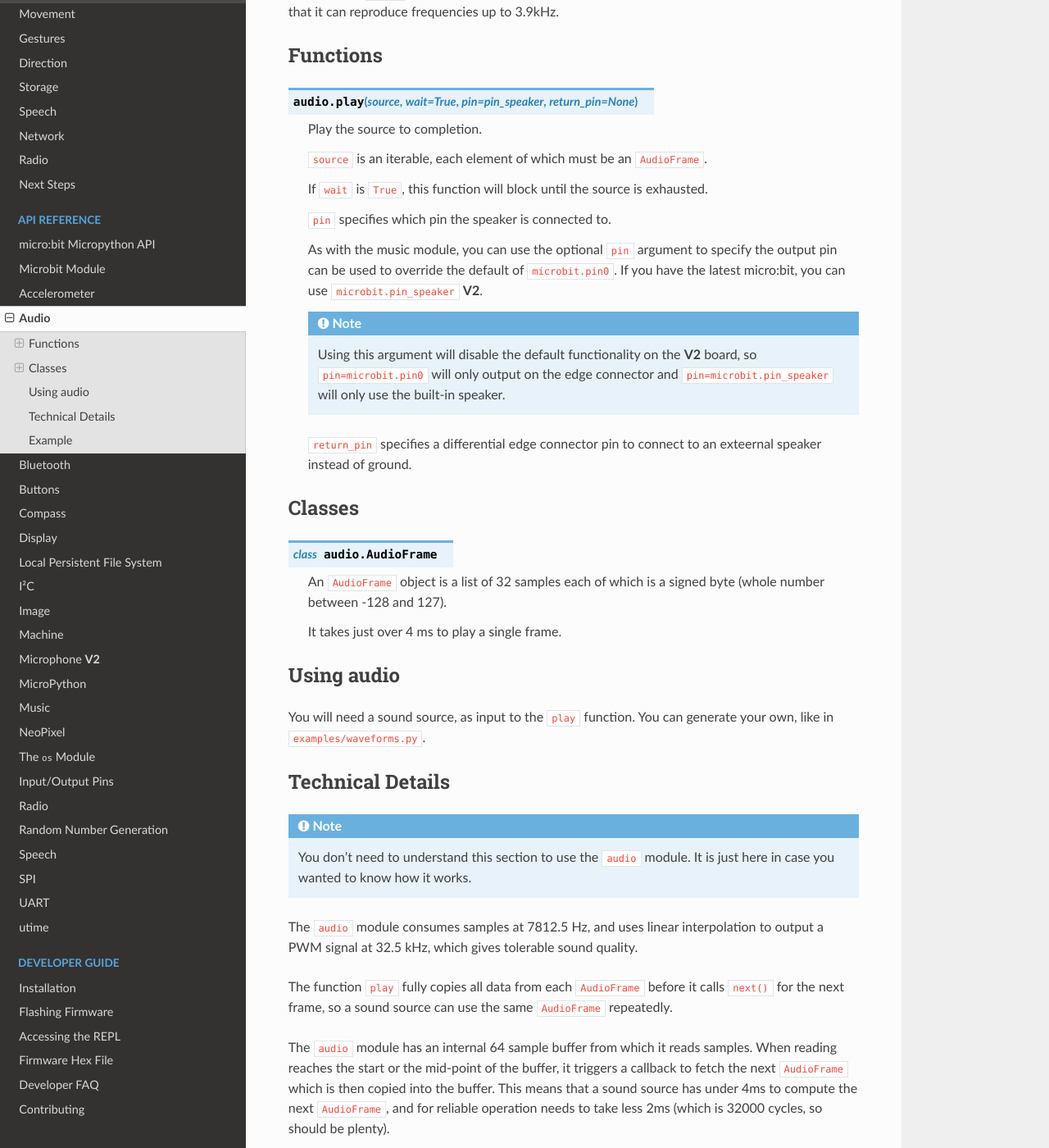
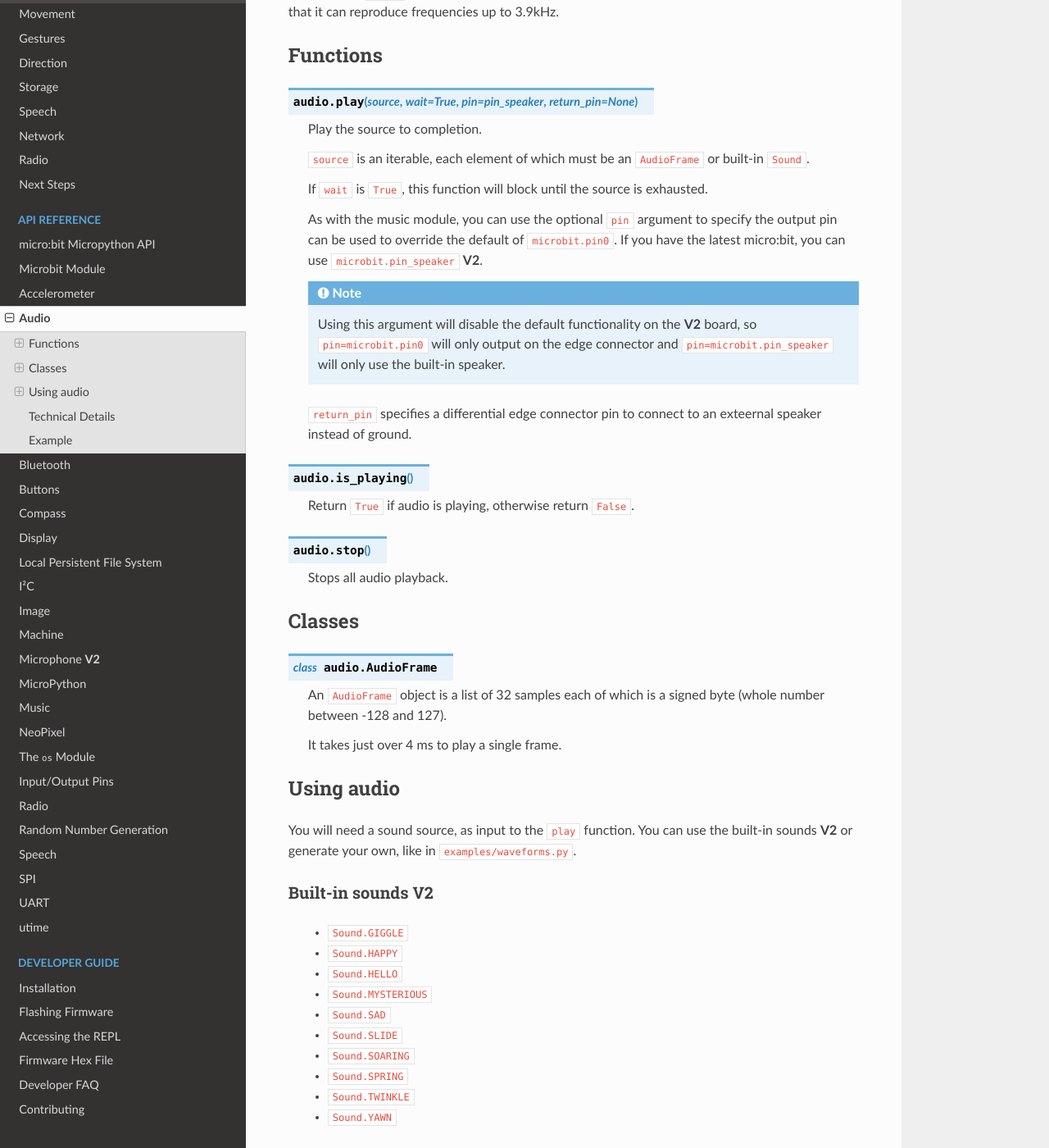
Before and after one commit to bbcmicrobit/micropython, a Sphinx documentation site: the page built from docs/audio.rst, in a window 1280 px wide and 1400 px high, scrolled down 326 px. Shown: the whole window at 82% size. Built offline with Sphinx 7.4.7 and the Read the Docs theme 2.0.0, drawn with Linux system fonts in a browser that asks for light colours.

Commit message:
update i2c

```diff
--- a/docs/audio.rst
+++ b/docs/audio.rst
@@ -21,11 +21,10 @@ Functions
 
     Play the source to completion.
 
-    ``source`` is an iterable, each element of which must be an ``AudioFrame``.
+    ``source`` is an iterable, each element of which must be an ``AudioFrame``
+    or built-in ``Sound``.
 
     If ``wait`` is ``True``, this function will block until the source is exhausted.
-
-    ``pin`` specifies which pin the speaker is connected to.
 
     As with the music module, you can use the optional ``pin`` argument to specify the
     output pin can be used to override the default of ``microbit.pin0``.
@@ -41,6 +40,15 @@ Functions
     ``return_pin`` specifies a differential edge connector pin to connect
     to an exteernal speaker instead of ground.
 
+.. py:function:: is_playing()
+
+    Return ``True`` if audio is playing, otherwise
+    return ``False``.
+
+.. py:function:: stop()
+
+    Stops all audio playback.
+
 Classes
 =======
 
@@ -55,9 +63,23 @@ Classes
 Using audio
 ===========
 
-You will need a sound source, as input to the ``play`` function. You can generate your own, like in
-``examples/waveforms.py``.
+You will need a sound source, as input to the ``play`` function. You can use
+the built-in sounds **V2** or generate your own, like in ``examples/waveforms.py``.
 
+Built-in sounds **V2**
+---------------
+
+
+    * ``Sound.GIGGLE``
+    * ``Sound.HAPPY``
+    * ``Sound.HELLO``
+    * ``Sound.MYSTERIOUS``
+    * ``Sound.SAD``
+    * ``Sound.SLIDE``
+    * ``Sound.SOARING``
+    * ``Sound.SPRING``
+    * ``Sound.TWINKLE``
+    * ``Sound.YAWN``
 
 Technical Details
 =================
--- a/docs/music.rst
+++ b/docs/music.rst
@@ -95,7 +95,7 @@ Functions
 
     An optional argument to specify the output pin can be used to override the
     default of ``microbit.pin0``. If you have the latest micro:bit, you can
-    use ``microbit.pin_speaker``**V2**.
+    use ``microbit.pin_speaker`` **V2**.
 
     .. note::
         Using this argument will disable the default functionality on the
--- a/docs/pin.rst
+++ b/docs/pin.rst
@@ -24,7 +24,7 @@ depending upon the digital reading on pin 0::
 Pin Functions
 =============
 
-`Edge connector and pinout <https://tech.microbit.org/hardware/edgeconnector/#edge-connector-pins)>`_
+`Edge connector and pinout <https://tech.microbit.org/hardware/edgeconnector/#edge-connector-pins>`_
 
 Those pins are available as attributes on the ``microbit``
 module:``microbit.pin0`` - ``microbit.pin20``.
@@ -80,6 +80,7 @@ in MicroPython, but that are not available via the edge connector:
 
 - ``pin_logo`` - A touch sensitive logo pin on the front of the micro:bit. which by
 default is set to capacative touch mode.
+
 - ``pin_speaker`` - A pin to control the sound output of the micro:bit speaker.
 
 
@@ -209,7 +210,7 @@ its own to that.
 
         .. note::
             The default touch mode for the pins on the edge connector is
-            `resistive`. The default for the logo pin **V2** is capacative.
+            `resistive`. The default for the logo pin **V2** is `capacative`.
 
         **Resitive touch**
         This test is done by measuring how much resistance there is between the
```
Also changed, not shown: docs/i2c.rst (+6 -2 lines), docs/microbit_micropython_api.rst (+27 -4 lines), docs/microphone.rst (+43 -90 lines), docs/microphone.png (added), 1 other file.
